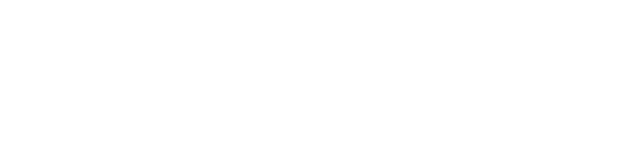
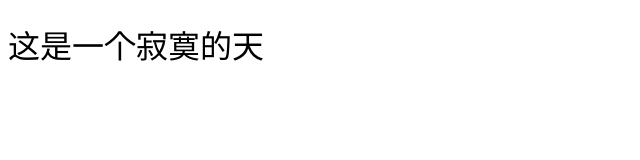
Before and after one commit to xinian1996/project_01, a plain HTML site: page index.html in a window 1280 px wide. Shown: the whole page, without its empty margins (0-640 px from the left). Drawn offline with Linux system fonts and the light colour scheme.

Commit message:
新建了两个文件，修改了index文件

```diff
--- /dev/null
+++ b/index.css
@@ -0,0 +1,3 @@
+h1{
+    font-weight: 100;
+}
--- a/index.html
+++ b/index.html
@@ -4,8 +4,10 @@
     <meta charset="UTF-8">
     <meta name="viewport" content="width=device-width, initial-scale=1.0">
     <title>Document</title>
+    <link rel="stylesheet" href="./index.css">
+    <script src="./index.js"></script>
 </head>
 <body>
-
+    <h1>这是一个寂寞的天</h1>
 </body>
 </html>
```
Also changed, not shown: index.js (added).
